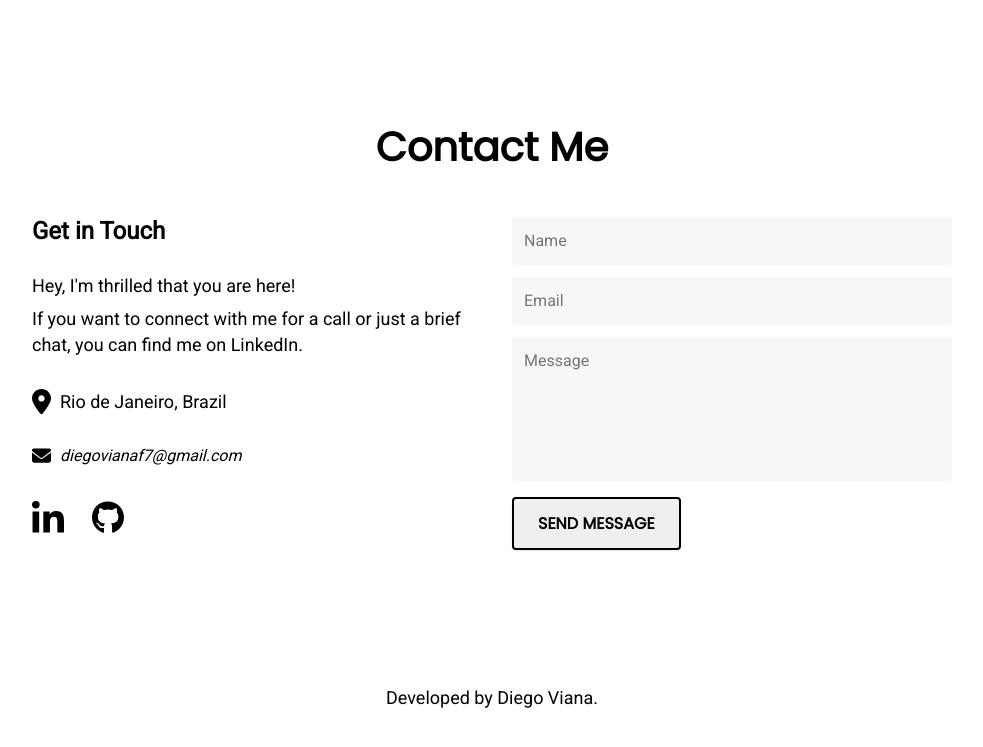
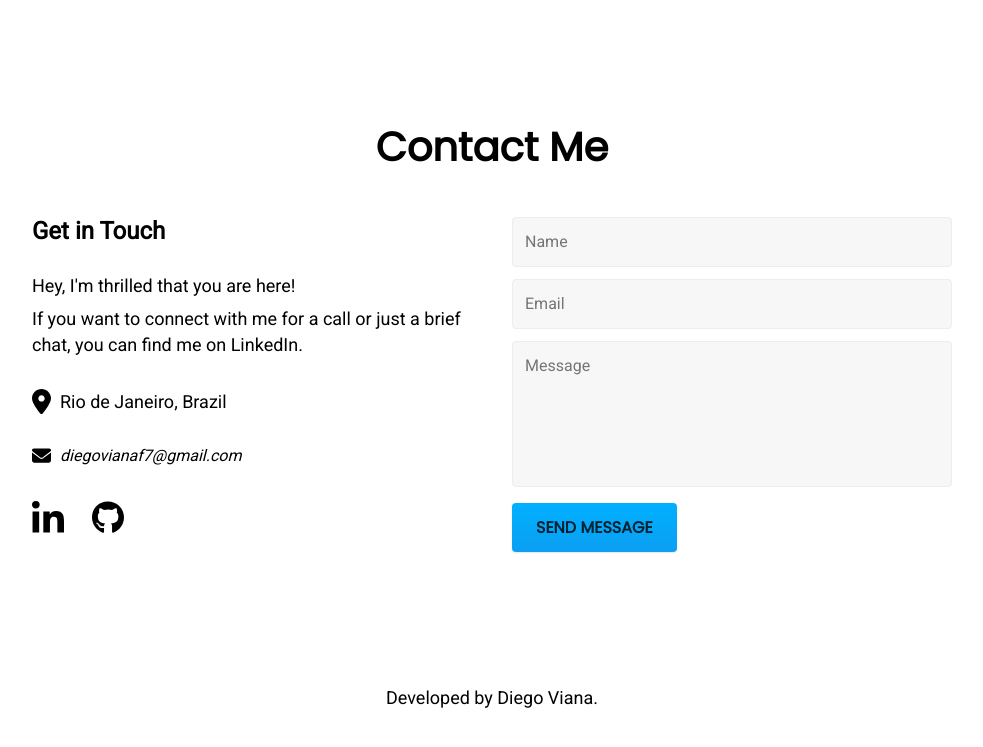
Before and after one commit to diegovianaf/portfolio, a plain HTML site: page index.html in a window 1280 px wide. Shown: the part 2885-3632 px from the top of the page, without its empty margins (148-1131 px from the left). Drawn offline with nearby package versions, Linux system fonts and the light colour scheme; files that its build step writes are made by us from their sources.

Commit message:
feat: change the colors

```diff
--- a/css/scss/_contact.scss
+++ b/css/scss/_contact.scss
@@ -43,7 +43,7 @@
       input[type="email"],
       textarea {
         background-color: #f7f7f7;
-        border: none;
+        border: 1px solid #ededed;
         border-radius: 4px;
         font: 400 1rem/1.5 'Roboto', sans-serif;
         margin-bottom: 12px;
@@ -52,8 +52,8 @@
 
         &:focus {
           background: #fff;
-          border-color: #332200;
-          box-shadow: 0 0 0 2px #aae4ff;
+          border-color: #002130;
+          box-shadow: 0 0 0 2px #b0e6ff;
           outline: none;
         }
       }
@@ -63,9 +63,11 @@
       }
 
       .button {
-        border: 2px solid #000000;
+        background: linear-gradient(#00b0ff, #0c9ef2);
+        border: none;
         border-radius: 4px;
         box-shadow: 0 1px 2px rgba(0, 0, 0, 0.1);
+        color: #002130;
         cursor: pointer;
         display: inline-block;
         font: 600 1rem 'Poppins', sans-serif;
@@ -74,8 +76,7 @@
         text-transform: uppercase;
 
         &:hover {
-          background: linear-gradient(#1d1d1d, #303030);
-          color: #fff;
+          background: linear-gradient(#09b3ff, #0b8cd6);
         }
       }
     }
```
